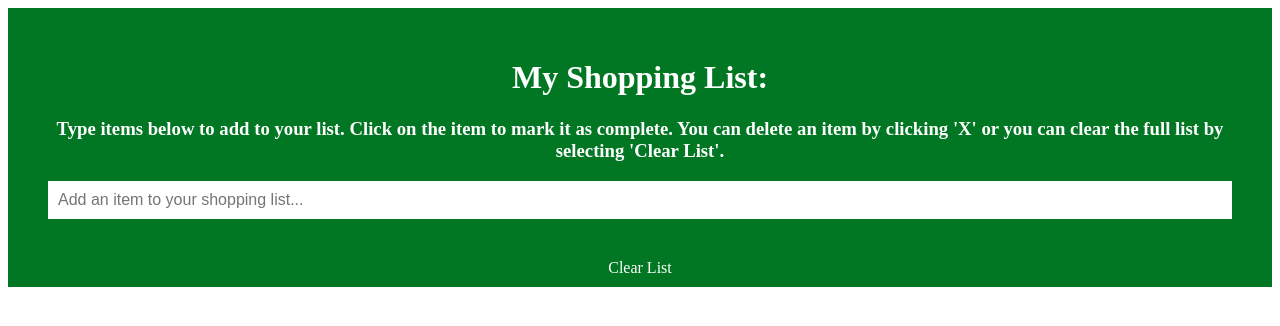
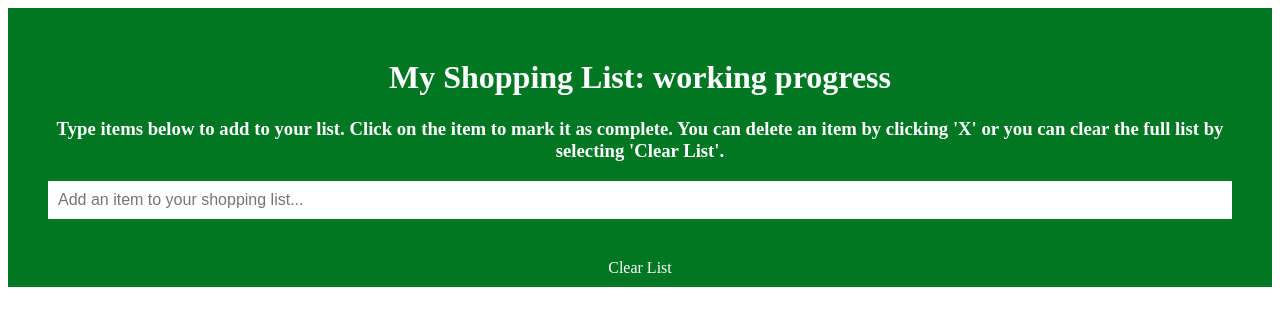
Before and after one commit to MikolajGrzybek/Lista-zakupow, a Django app: page /shoping_list/ in a window 1280 px wide. Shown: the top 326 px of the page. Run offline with Django 3.2, Linux system fonts and the light colour scheme; data that the repository does not hold is empty.

Commit message:
Update index.html
Initial commit

```diff
--- a/Shoping_list_project/templates/shoping_list/index.html
+++ b/Shoping_list_project/templates/shoping_list/index.html
@@ -2,7 +2,8 @@
 <div id="myDIV" class="header">
   <meta name="viewport" content="width=device-width, initial-scale=1.0">
   <link rel="stylesheet" href="{% static 'static/shoping_list/styles.css' %}"/>
-  <h1> My Shopping List: </h1>
+  <h1> My Shopping List: working progress </h1>
+
   <h3> Type items below to add to your list. Click on the item to mark it as complete. You can delete an item by clicking 'X' or you can clear the full list by selecting 'Clear List'. </h3>
 
   <form action = "{% url 'add' %}" method = "POST" role = "form">
```
